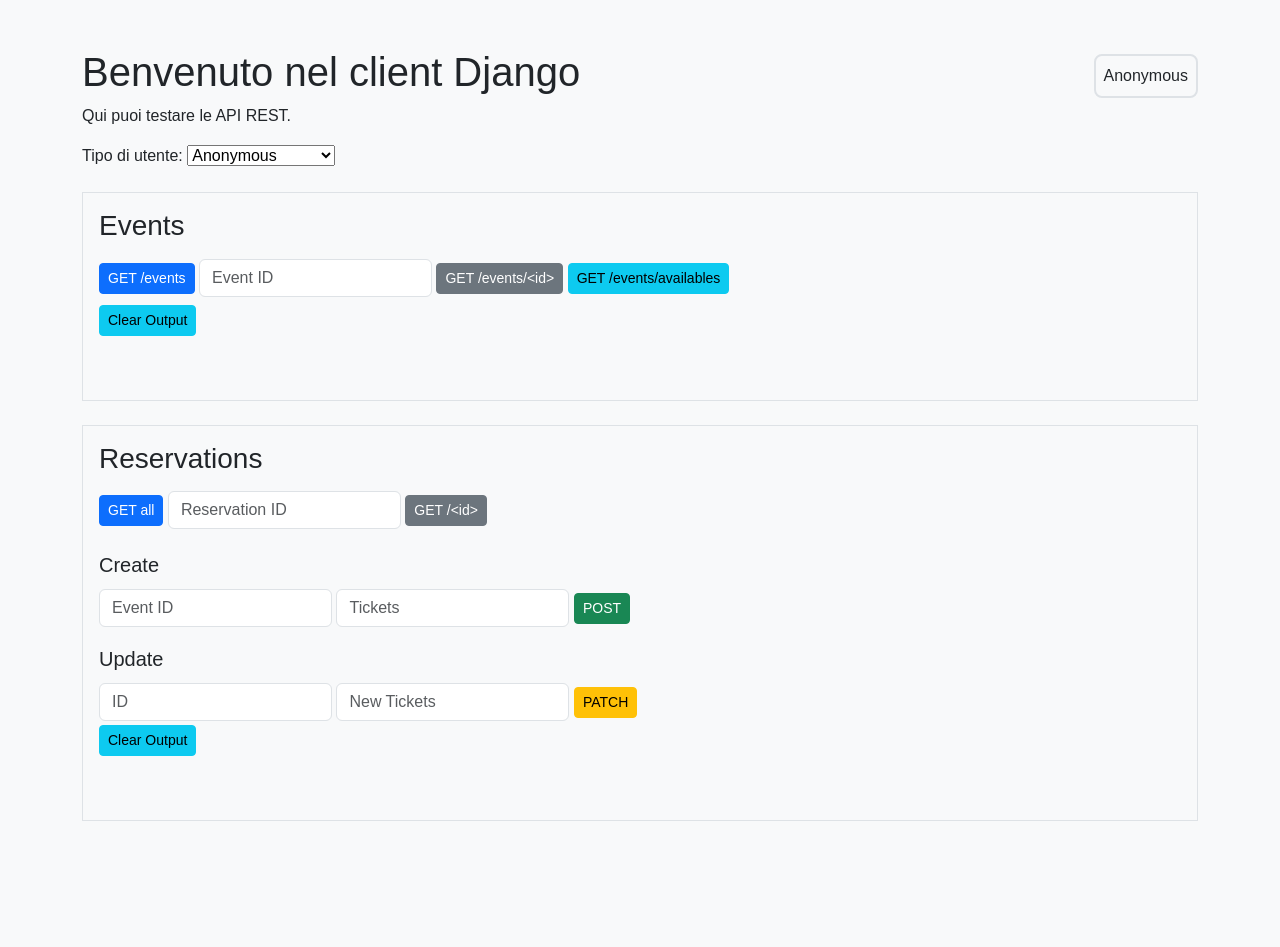
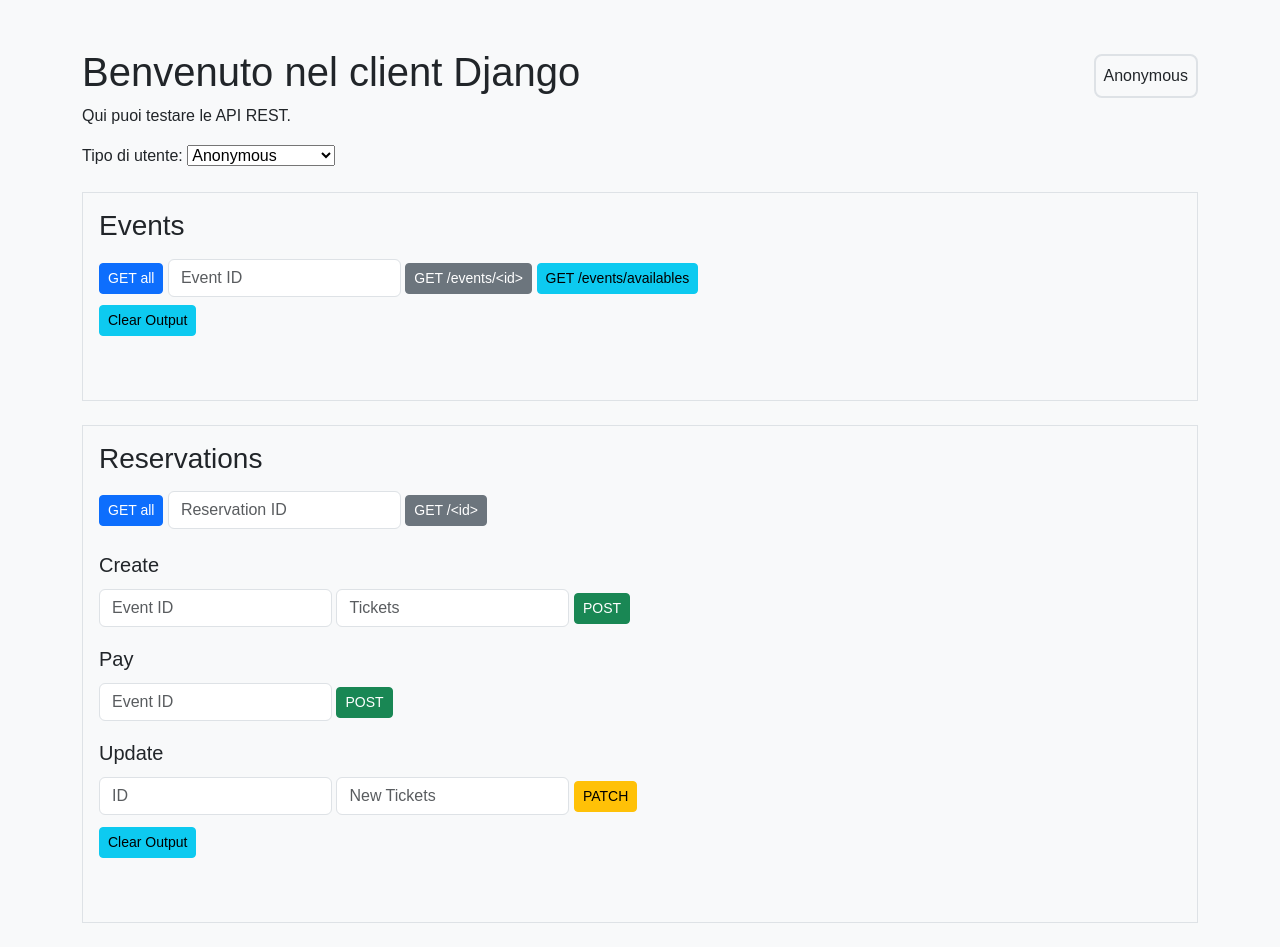
Before and after one commit to TheRealPala/ppm-second-midterm, a Django app: page / in a window 1280 px wide. Before the commit the page ends 821 px from the top, so only its background shows below. Run offline with Django 5.2, Linux system fonts and the light colour scheme.

Commit message:
FEAT: Ended basic usage of client

```diff
--- a/static/js/scripts.js
+++ b/static/js/scripts.js
@@ -13,6 +13,10 @@ function loadTokens() {
     const token = localStorage.getItem('accessToken');
     if (token) {
         api.defaults.headers.common['Authorization'] = `Bearer ${token}`;
+        const select = document.getElementById('user-select')
+        document.getElementById('login-status').textContent = `Logged in as: ${select.options[select.selectedIndex].value}`;
+        document.getElementById('login-status').classList.add('border-success');
+        document.getElementById('login-status').classList.remove('border-danger');
     }
 }
 
@@ -51,9 +55,11 @@ function display(outputId, data) {
 function clearOutput(container) {
     document.getElementById(container).textContent='';
 }
+
 function errorToString(error){
-    return `Errore ${error.status}: ${error.response ? error.response.data.detail : error.message}`
+    return `Errore ${error.status}: ${error.response ? error.response.data.detail ? error.response.data.detail : error.response.data[0]  : error.message}`
 }
+
 // EVENTS
 async function getEvents() {
     try {
@@ -88,28 +94,59 @@ async function getAvailableEvents() {
 }
 
 async function getReservations() {
+    try {
         const res = await api.get('/reservations/');
         display('reservations-output', res.data);
+    } catch (error) {
+        console.error("Errore nella getReservations:", error);
+        display('reservations-output', errorToString(error));
+    }
 }
 
 async function getReservationById() {
+    try {
         const id = document.getElementById('reservation-id').value;
         const res = await api.get(`/reservations/${id}/`);
         display('reservations-output', res.data);
+    } catch (error) {
+        console.error("Errore nella getReservationById:", error);
+        display('reservations-output', errorToString(error));
+    }
 }
 
 async function createReservation() {
+    try {
         const event = parseInt(document.getElementById('res-event-id').value);
         const tickets = parseInt(document.getElementById('res-tickets').value);
         const res = await api.post('/reservations/', { event, tickets });
         display('reservations-output', res.data);
+    } catch (error) {
+        console.error("Errore nella createReservation:", error);
+        display('reservations-output', errorToString(error));
+    }
+}
+
+async function payReservation() {
+    try {
+        const id = document.getElementById('res-pay-id').value;
+        const res = await api.post(`/reservations/${id}/pay/`);
+        display('reservations-output', res.data);
+    } catch (error) {
+        console.error("Errore nella createReservation:", error);
+        display('reservations-output', errorToString(error));
+    }
 }
 
 async function updateReservation() {
+    try {
         const id = document.getElementById('res-update-id').value;
         const tickets = parseInt(document.getElementById('res-update-tickets').value);
         const res = await api.patch(`/reservations/${id}/`, { tickets });
         display('reservations-output', res.data);
+    } catch (error) {
+        console.error("Errore nella updateReservation:", error);
+        display('reservations-output', errorToString(error));
+    }
 }
 
 
@@ -149,6 +186,5 @@ api.interceptors.response.use(
     }
 );
 
-localStorage.clear()
 document.getElementById('login-status').textContent = 'Anonymous';
 loadTokens();
--- a/templates/index.html
+++ b/templates/index.html
@@ -29,7 +29,7 @@
     <section class="mt-4">
         <div class="border p-3 mb-4">
             <h3>Events</h3>
-            <button class="btn btn-primary btn-sm" onclick="getEvents()">GET /events</button>
+            <button class="btn btn-primary btn-sm" onclick="getEvents()">GET all</button>
             <input type="number" id="event-id" placeholder="Event ID" class="form-control my-2 w-auto d-inline-block">
             <button class="btn btn-secondary btn-sm" onclick="getEventById()">GET /events/&lt;id&gt;</button>
             <button class="btn btn-info btn-sm" onclick="getAvailableEvents()">GET /events/availables</button><br>
@@ -42,19 +42,23 @@
             <h3>Reservations</h3>
 
             <button class="btn btn-primary btn-sm" onclick="getReservations()">GET all</button>
-            <input type="number" id="reservation-id" placeholder="Reservation ID" class="form-control my-2 w-auto d-inline-block">
+            <label for="reservation-id"></label><input type="number" id="reservation-id" placeholder="Reservation ID" class="form-control my-2 w-auto d-inline-block">
             <button class="btn btn-secondary btn-sm" onclick="getReservationById()">GET /&lt;id&gt;</button>
 
             <h5 class="mt-3">Create</h5>
-            <input type="number" id="res-event-id" placeholder="Event ID" class="form-control my-1 w-auto d-inline-block">
-            <input type="number" id="res-tickets" placeholder="Tickets" class="form-control my-1 w-auto d-inline-block">
+            <label for="res-event-id"></label><input type="number" id="res-event-id" placeholder="Event ID" class="form-control my-1 w-auto d-inline-block">
+            <label for="res-tickets"></label><input type="number" id="res-tickets" placeholder="Tickets" class="form-control my-1 w-auto d-inline-block">
             <button class="btn btn-success btn-sm" onclick="createReservation()">POST</button>
 
+            <h5 class="mt-3">Pay</h5>
+            <label for="res-pay-id"></label><input type="number" id="res-pay-id" placeholder="Event ID" class="form-control my-1 w-auto d-inline-block">
+            <button class="btn btn-success btn-sm" onclick="payReservation()">POST</button>
+
             <h5 class="mt-3">Update</h5>
-            <input type="number" id="res-update-id" placeholder="ID" class="form-control my-1 w-auto d-inline-block">
-            <input type="number" id="res-update-tickets" placeholder="New Tickets" class="form-control my-1 w-auto d-inline-block">
+            <label for="res-update-id"></label><input type="number" id="res-update-id" placeholder="ID" class="form-control my-1 w-auto d-inline-block">
+            <label for="res-update-tickets"></label><input type="number" id="res-update-tickets" placeholder="New Tickets" class="form-control my-1 w-auto d-inline-block">
             <button class="btn btn-warning btn-sm" onclick="updateReservation()">PATCH</button><br>
-            <button class="btn btn-info btn-sm" onclick="clearOutput('reservations-output')">Clear Output</button>
+            <button class="btn btn-info btn-sm mt-2" onclick="clearOutput('reservations-output')">Clear Output</button>
             <pre id="reservations-output" class="mt-3 bg-light p-2"></pre>
         </div>
     </section>
```
Lines whose indentation alone changed are shown as unchanged.
